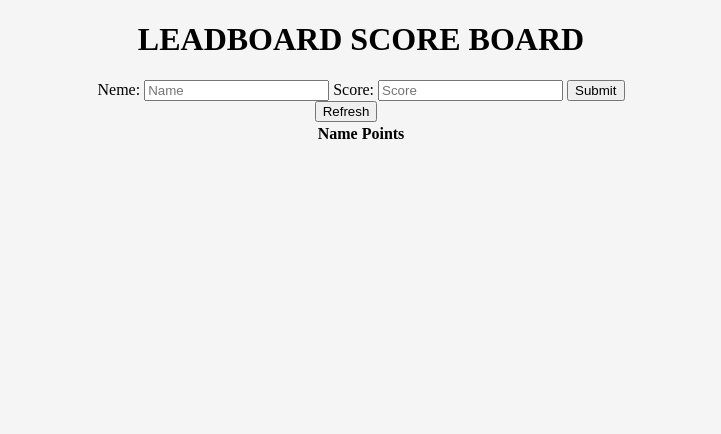
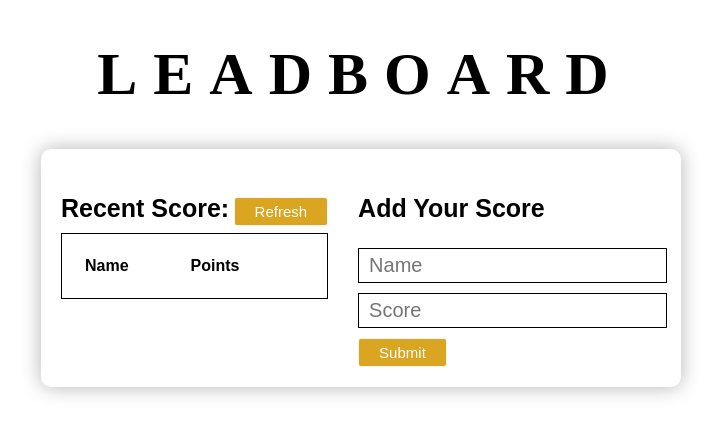
Before and after one commit to Arslan49sp/leaderboard-micro, a website built with webpack: page src/index.html in a window 1280 px wide. Shown: the whole page, without its empty margins (279-1000 px from the left). Built offline with nearby package versions, Linux system fonts and the light colour scheme; no server answers.

Commit message:
Desing is completed to match the wireframe.

```diff
--- a/src/index.html
+++ b/src/index.html
@@ -7,18 +7,12 @@
     <link rel="stylesheet" href="style.css" />
   </head>
   <body>
-    <h1>LEADBOARD SCORE BOARD</h1>
-    <form action="#" method="post" id="scoreForm">
-      <label for="name">Neme:</label>
-      <input type="text" id="name" required placeholder="Name" />
-      <label for="score">Score:</label>
-      <input type="number" required id="score" placeholder="Score" />
-      <button type="submit" id="submitUser">Submit</button>
-    </form>
-    <div id="errorMessage"></div>
+    <h1>LEADBOARD</h1>
 
+    <section class="content-container">
       <!-- score container -->
       <div id="score-board">
+        <h3>Recent Score:</h3>
         <button id="btnRefresh">Refresh</button>
         <table>
           <thead>
@@ -30,6 +24,17 @@
           <tbody id="tableBody"></tbody>
         </table>
       </div>
+
+      <div class="form-container">
+        <h3>Add Your Score</h3>
+        <form action="#" method="post" id="scoreForm">
+          <input type="text" id="name" required placeholder="Name" />
+          <input type="number" required id="score" placeholder="Score" />
+          <button type="submit" id="submitUser">Submit</button>
+        </form>
+        <div id="errorMessage"></div>
+      </div>
+    </section>
     <script type="module" src="index.js"></script>
   </body>
 </html>
--- a/src/style.css
+++ b/src/style.css
@@ -3,7 +3,70 @@ body {
   justify-content: center;
   align-items: center;
   flex-direction: column;
-  background-color: whitesmoke;
+  background-color: white;
   margin: auto;
   width: 70%;
+  font-family: sans-serif;
 }
+
+h1 {
+  font-size: 60px;
+  letter-spacing: 1rem;
+  font-family: serif;
+}
+
+h3 {
+  display: inline-block;
+  font-size: 25px;
+}
+
+input {
+  display: block;
+  margin-bottom: 10px;
+  width: 100%;
+  font-size: 20px;
+  border: 0.45px solid black;
+  padding: 5px 10px;
+}
+
+button {
+  background-color: goldenrod;
+  border: 1px solid whitesmoke;
+  padding: 5px 20px;
+  color: white;
+  font-size: 15px;
+  border-radius: 3px;
+}
+
+button:hover {
+  background-color: rgb(25, 28, 25);
+}
+
+table {
+  border: 1px solid black;
+  margin-top: -15px;
+  width: 100%;
+  padding: 20px;
+}
+
+th {
+  text-align: left;
+}
+
+tr:nth-child(even) {
+  background-color: #dad3d3;
+}
+.content-container {
+  display: flex;
+  gap: 30px;
+  min-width: 600px;
+  background-color: white;
+  box-shadow: 0 0 20px rgba(0, 0, 0, 0.3);
+  padding: 20px;
+  border-radius: 10px;
+}
+
+.form-container {
+  display: flex;
+  flex-direction: column;
+}
```
Lines whose indentation alone changed are shown as unchanged.
